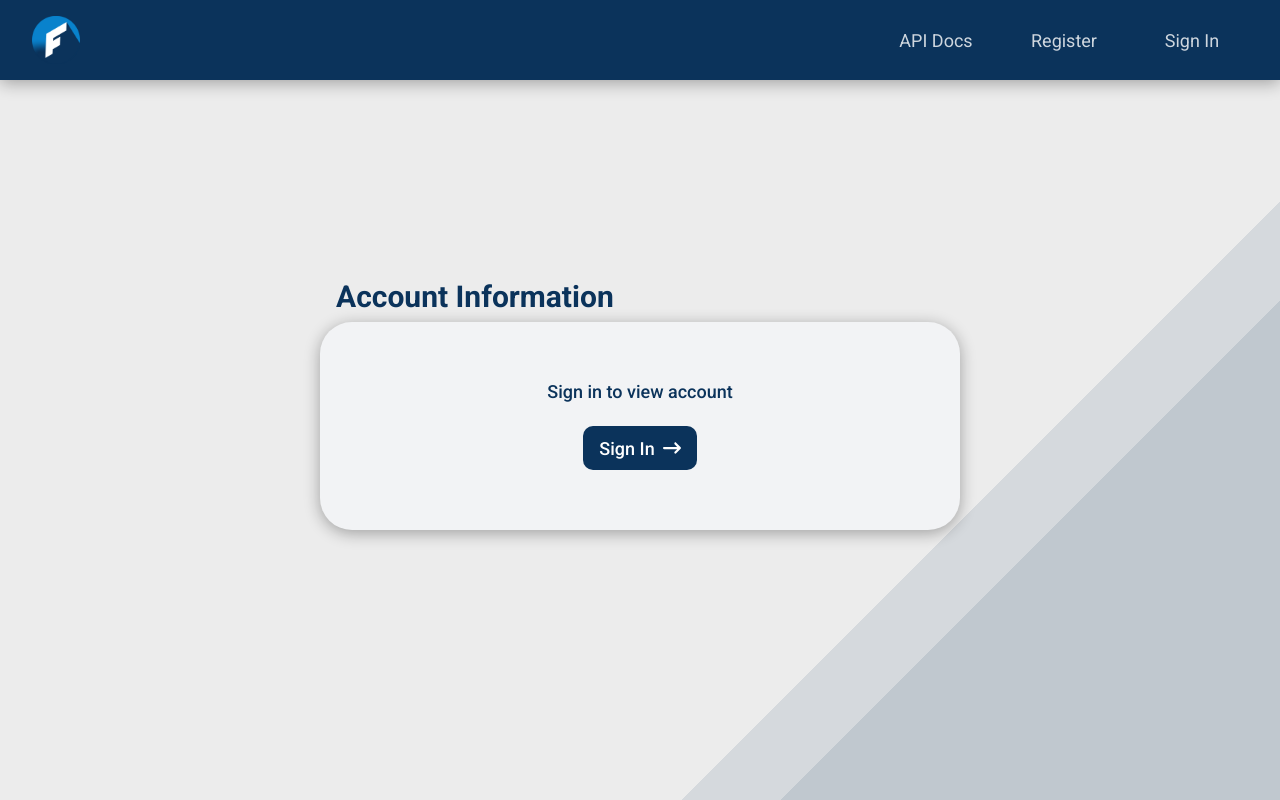
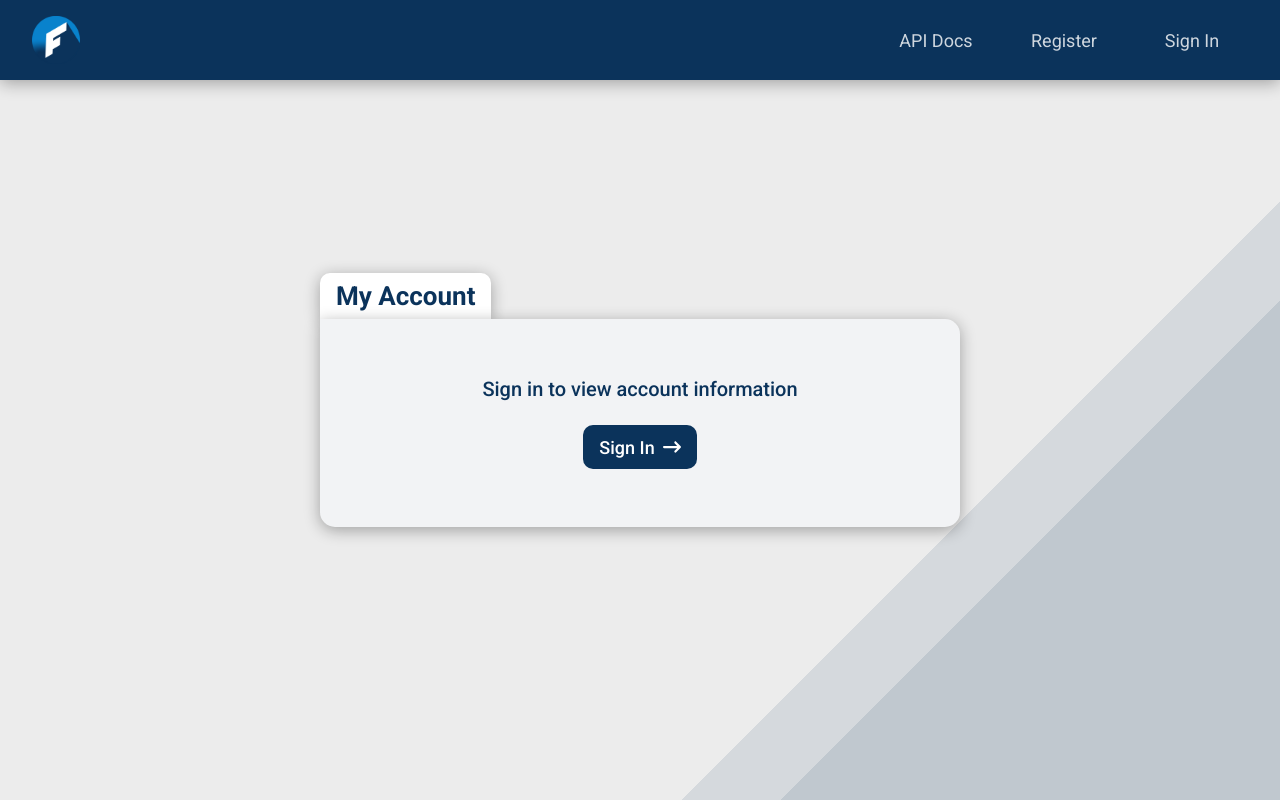
Before and after one commit to dnitecki/finfetch-ui, a React (Create React App) app: page /api/account in a window 1280 px wide. Built offline with nearby package versions, Linux system fonts and the light colour scheme; no server answers.

Commit message:
more account styles

```diff
--- a/src/apps/finfetch-api/pages/account/Account.jsx
+++ b/src/apps/finfetch-api/pages/account/Account.jsx
@@ -66,7 +66,9 @@ export default function Account() {
         <div className="bg-layer-4"></div>
       </div>
       <div className="account-container">
-        <div className="account-header-text">Account Information</div>
+        <div className="account-header">
+          <div className="account-header-text">My Account</div>
+        </div>
         <div className="account-info">
           {userLogged ? (
             <>
@@ -119,7 +121,7 @@ export default function Account() {
             <>
               <div className="account-login">
                 <div className="account-login-text">
-                  Sign in to view account
+                  Sign in to view account information
                 </div>
                 <div className="account-login-button">
                   <NavLink to="/api/signin">
--- a/src/apps/finfetch-api/pages/account/Account.scss
+++ b/src/apps/finfetch-api/pages/account/Account.scss
@@ -13,11 +13,21 @@
   width: 40rem;
   display: flex;
   flex-direction: column;
+  z-index: 1000;
+}
+.account-header {
+  display: flex;
+  border-top-left-radius: 10px;
+  border-top-right-radius: 10px;
+  background-color: #fff;
+  box-shadow: 0 0.2rem 1rem rgba(0, 0, 0, 0.325);
+  width: fit-content;
 }
 .account-header-text {
   padding-left: 1rem;
+  padding-right: 1rem;
   display: flex;
-  font-size: 30px;
+  font-size: 26px;
   color: #0b335b;
   font-weight: bold;
   margin-top: 0.5rem;
@@ -30,11 +40,12 @@
   row-gap: 0.2rem;
   display: flex;
   flex-direction: column;
-  border-radius: 2rem;
+  border-top-right-radius: 15px;
+  border-bottom-left-radius: 15px;
+  border-bottom-right-radius: 15px;
   background-color: #f2f3f5;
   box-shadow: 0 0.2rem 1rem rgba(0, 0, 0, 0.325);
   padding: 1.5rem;
-  z-index: 1000;
 }
 .account-info-header {
   display: flex;
@@ -241,6 +252,9 @@
   align-items: center;
 }
 .account-login-text {
-  font-size: 18px;
+  font-size: 20px;
   font-weight: 500;
 }
+.account-login-button {
+  display: flex;
+}
```
